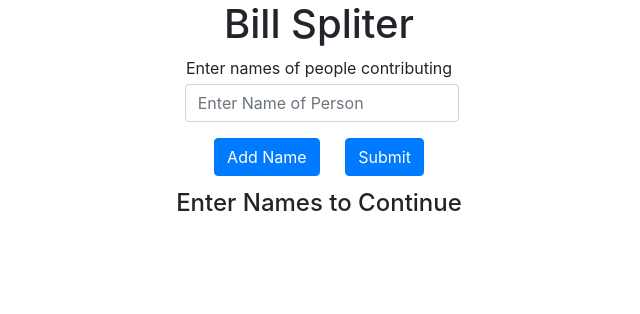
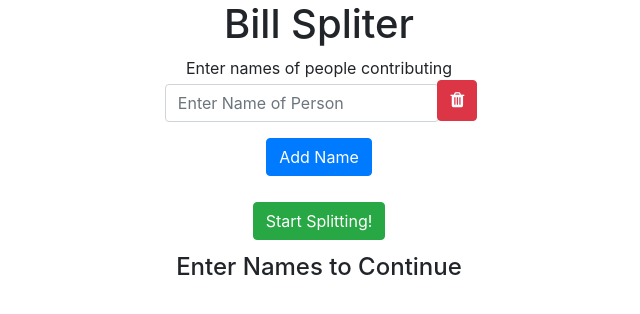
Before and after one commit to prayuj/Bill-Spliter, a React (Create React App) app: page / in a window 1280 px wide. Shown: the top 314 px of the page, without its empty margins (321-961 px from the left). Built offline with nearby package versions, Linux system fonts and the light colour scheme.

Commit message:
Made changes to App

```diff
--- a/package.json
+++ b/package.json
@@ -4,9 +4,12 @@
   "private": true,
   "homepage": "https://prayuj.github.io/Bill-Spliter",
   "dependencies": {
+    "@material-ui/core": "^4.2.1",
+    "@material-ui/icons": "^4.2.1",
     "axios": "^0.19.0",
     "bootstrap": "^4.3.1",
     "font-awesome": "^4.7.0",
+    "material-design-icons": "^3.0.1",
     "react": "^16.8.6",
     "react-bootstrap": "^1.0.0-beta.9",
     "react-dom": "^16.8.6",
@@ -18,7 +21,7 @@
     "test": "react-scripts test",
     "eject": "react-scripts eject",
     "predeploy": "npm run build",
- 	"deploy": "gh-pages -d build"
+    "deploy": "gh-pages -d build"
   },
   "eslintConfig": {
     "extends": "react-app"
--- a/src/component/getNames.js
+++ b/src/component/getNames.js
@@ -1,20 +1,43 @@
 import React, { Component } from "react";
+import DeleteIcon from "@material-ui/icons/Delete";
+import Delete from "@material-ui/icons/Delete";
+import { IconButton } from "@material-ui/core";
 
 class GetNames extends Component {
   constructor(props) {
     super(props);
     this.state = {
-      names: [""],
+      names: [{ name: "", id: 0 }],
+      id_count: 0,
       count: 1
     };
     this.addName = this.addName.bind(this);
     this.handleForm = this.handleForm.bind(this);
+    this.onNameChange = this.onNameChange.bind(this);
+    this.deleteName = this.deleteName.bind(this);
+  }
+
+  deleteName(e) {
+    console.log(e.target.id);
+    let names = this.state.names;
+    console.log(names);
+    for (let i = 0; i < names.length; i++) {
+      if (names[i].id == parseInt(e.target.id)) {
+        console.log("Found");
+        names.splice(i, 1);
+      }
+    }
+    this.setState({
+      names: names,
+      count: this.state.count - 1
+    });
   }
 
   addName() {
     let names = this.state.names;
-    names.push("");
+    names.push({ name: "", id: this.state.id_count + 1 });
     this.setState({
+      id_count: this.state.id_count + 1,
       names: names,
       count: this.state.count + 1
     });
@@ -24,10 +47,25 @@ class GetNames extends Component {
     e.preventDefault();
     let names = [];
     for (let i = 0; i < this.state.count; i++) {
-      names.push(e.target[i].value);
+      names.push(this.state.names[i].name);
     }
     console.log(names);
     this.props.sendNamesHere(names);
+  }
+
+  onNameChange(e) {
+    console.log(e.target.id, e.target.value);
+    let names = this.state.names;
+    for (let i = 0; i < this.state.count; i++) {
+      console.log(names[i].id == e.target.id);
+      if (names[i].id == e.target.id) {
+        console.log("Here");
+        names[i].name = e.target.value;
+      }
+    }
+    this.setState({
+      names: names
+    });
   }
   render() {
     return (
@@ -41,12 +79,26 @@ class GetNames extends Component {
                   <input
                     type="text"
                     name="person"
+                    value={name.name}
+                    id={name.id}
                     className="form-control"
-                    id="nameOfPerson"
                     placeholder="Enter Name of Person"
+                    onChange={this.onNameChange}
                     required
                   />
                 </td>
+                <button
+                  className="btn btn-danger"
+                  id={name.id}
+                  onClick={this.deleteName}
+                  style={{ fontSize: "110%" }}
+                >
+                  <i
+                    className="fa fa-trash"
+                    id={name.id}
+                    onClick={this.deleteName}
+                  />
+                </button>
               </tr>
             ))}
           </tbody>
@@ -60,8 +112,9 @@ class GetNames extends Component {
         >
           Add Name
         </button>
-        <button type="submit" className="btn btn-primary">
-          Submit
+        <br />
+        <button type="submit" className="btn btn-success">
+          Start Splitting!
         </button>
       </form>
     );
--- a/src/component/item.js
+++ b/src/component/item.js
@@ -43,14 +43,14 @@ class Item extends Component {
         </thead>
         <tbody>
           {this.state.names.map((name, index) => (
-            <tr>
+            <tr key={index}>
               <td>{name}</td>
               <td>
                 <input
                   type="number"
-                  step="0.1"
+                  step="0.01"
                   name={"contribution" + index}
-                  class="form-control"
+                  className="form-control"
                   id={this.state.id}
                   placeholder="Enter Percentage"
                   value={this.state.contributions[index]}
--- a/src/component/items.js
+++ b/src/component/items.js
@@ -99,7 +99,8 @@ class Items extends Component {
         }
         if (e.target.name === "equal" && e.target.checked) {
           for (let i = 0; i < this.state.names.length; i++) {
-            item.contributions[i] = Math.round(100 / this.state.names.length);
+            item.contributions[i] =
+              Math.round((100 / this.state.names.length) * 100) / 100;
           }
         } else {
           item.contributions[parseInt(e.target.name.split("contribution")[1])] =
@@ -140,7 +141,7 @@ class Items extends Component {
           sum += contri[j];
         }
 
-        if (sum !== 100) {
+        if (Math.round(sum) !== 100) {
           flag = false;
           item.warning = true;
           item.warning_text = "Make sure sum is 100";
@@ -161,6 +162,7 @@ class Items extends Component {
       <form onSubmit={this.handleForm}>
         {this.state.items.map((item, index) => (
           <div
+            key={index}
             style={{
               border: item.warning ? "10px solid red" : "2px solid",
               margin: "2%",
@@ -183,7 +185,7 @@ class Items extends Component {
             />
             <button
               type="button"
-              class="btn btn-danger"
+              className="btn btn-danger"
               id={item.id}
               onClick={this.deleteItem}
             >
@@ -193,7 +195,7 @@ class Items extends Component {
         ))}
         <button
           type="button"
-          class="btn btn-primary"
+          className="btn btn-primary"
           id="additem"
           onClick={this.addItem}
         >
@@ -202,6 +204,7 @@ class Items extends Component {
         <br />
         <br />
         <table>
+          <tbody>
             <tr>
               <td>Enter total tax</td>
               <td>
@@ -209,16 +212,17 @@ class Items extends Component {
                   type="number"
                   step="0.01"
                   name="tax"
-                class="form-control"
+                  className="form-control"
                   id="nameOfPerson"
                   placeholder="Enter Tax"
                   required
                 />
               </td>
             </tr>
+          </tbody>
         </table>
 
-        <button type="submit" class="btn btn-primary">
+        <button type="submit" className="btn btn-primary">
           Submit
         </button>
       </form>
```
Also changed, not shown: 2 other files (tests, documents, lock files or other folders). Lines whose indentation alone changed are shown as unchanged.
